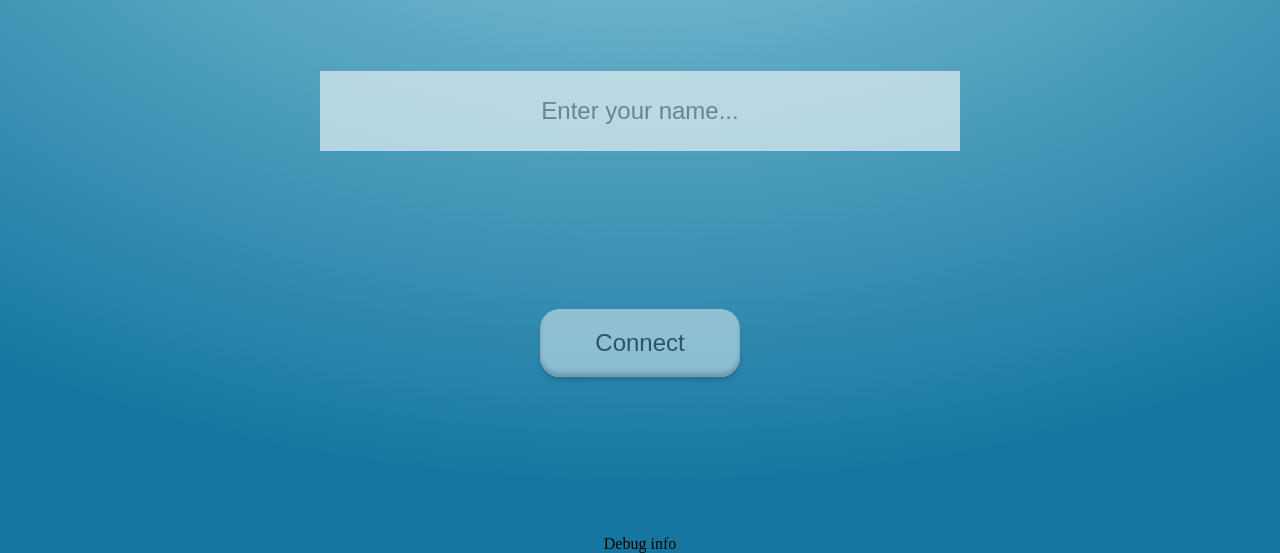
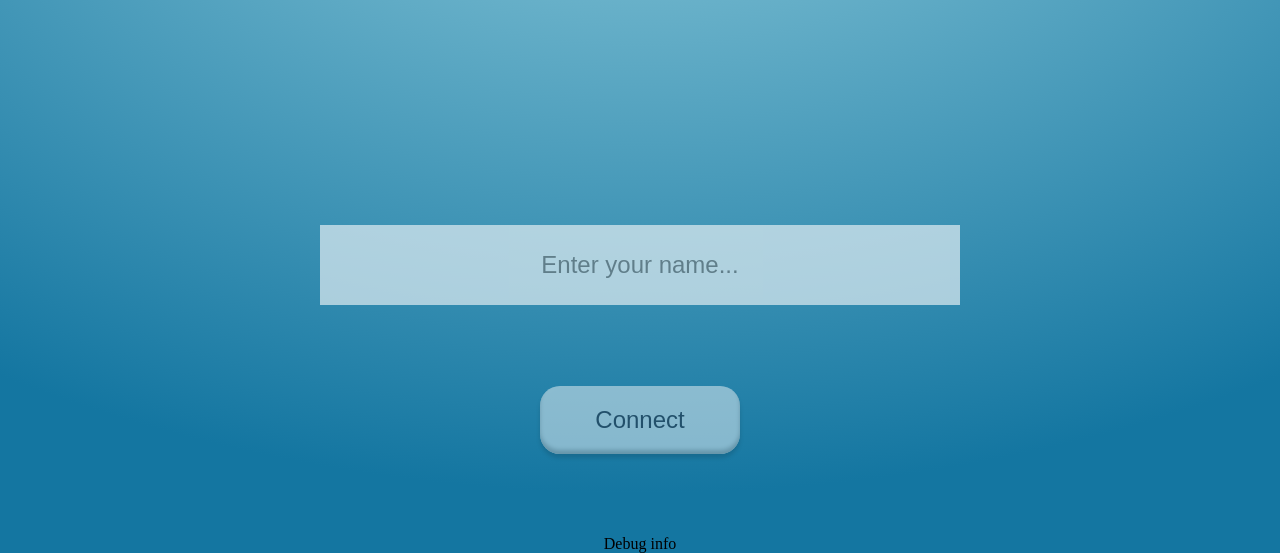
Before and after one commit to veiyas/DomeDagen, a website: page webserver/public/index.html in a window 1280 px wide. Shown: the part 247-800 px from the top of the page. Drawn offline with Linux system fonts and the light colour scheme.

Commit message:
Refactor page layout in HTML and CSS

```diff
--- a/webserver/public/css/main.css
+++ b/webserver/public/css/main.css
@@ -12,21 +12,44 @@
 
 /* MAIN ELEMENTS */
 
+* {
+    box-sizing: border-box;
+    margin: 0;
+    padding: 0;
+}
+
 body{
     background: radial-gradient(92.53% 92.53% at 50.07% 0%, var(--oceanLight) 0%, var(--oceanDark) 100%);
     overflow: hidden;
-    margin: 0;
 }
 
-#container{
+.screen {
     width: 100vw;
+    height: 100vh;
     display: flex;
 }
 
-.card{
-    width: 50vw;
-    display: inline-flex;
+.row {
+    width: 100%;
+    height: 100%;
+    display: flex;
+    flex-direction: row;
+    justify-content: center;
+    align-items: center;
+}
+
+.col {
+    width: 100%;
+    height: 100%;
+    display: flex;
     flex-direction: column;
+    justify-content: center;
+    align-items: center;
+}
+
+/* UTILITY CLASSES */
+
+.padded {
     padding: 30px;
 }
 
--- a/webserver/public/css/welcomeScreen.css
+++ b/webserver/public/css/welcomeScreen.css
@@ -1,9 +1,6 @@
 #welcomeScreen{
-    width: 100vw;
-    height: 100vh;
     margin: auto;
     text-align: center;
-    display: flex;
     flex-direction: column;
 }
 
--- a/webserver/public/index.html
+++ b/webserver/public/index.html
@@ -9,26 +9,32 @@
 
 <body>
 
-  <div id="container">
-
-    <div id="welcomeScreen">
+  <div id="welcomeScreen" class="screen">
+    <div class="row">
       <h1>Welcome</h1>
+    </div>
+    <div class="row">
+      <div class="col">
         <input type="text" id="lname" name="lname" placeholder="Enter your name..." oninput="handleTextInputChange()">
         <button id="connect" class="disabled" onclick="initialize();" disabled="true">Connect</button>
+      </div>
+    </div>
     <!-- Add connection to get name in input, in initialize() function -->
     <div id="debug-output">Debug info</div>
   </div>
 
-    <div id="waitingScreen">
-      <div class="card">
+  <div id="waitingScreen" class="screen">
+    <div class="col">
+      <div class="row padded">
         <h1>This is you</h1>
+      </div>
+      <div class="row padded">
         <img width="80%" src="https://www.jing.fm/clipimg/detail/69-694479_diver-png-joseph-annamkutty-jose-quotes.png"/>
       </div>
-
-      <div class="card">
-        <p>Waiting page information....</p>
     </div>
 
+    <div class="col">
+      <p>Waiting page information....</p>
     </div>
   </div>
 
```
Lines whose indentation alone changed are shown as unchanged.
